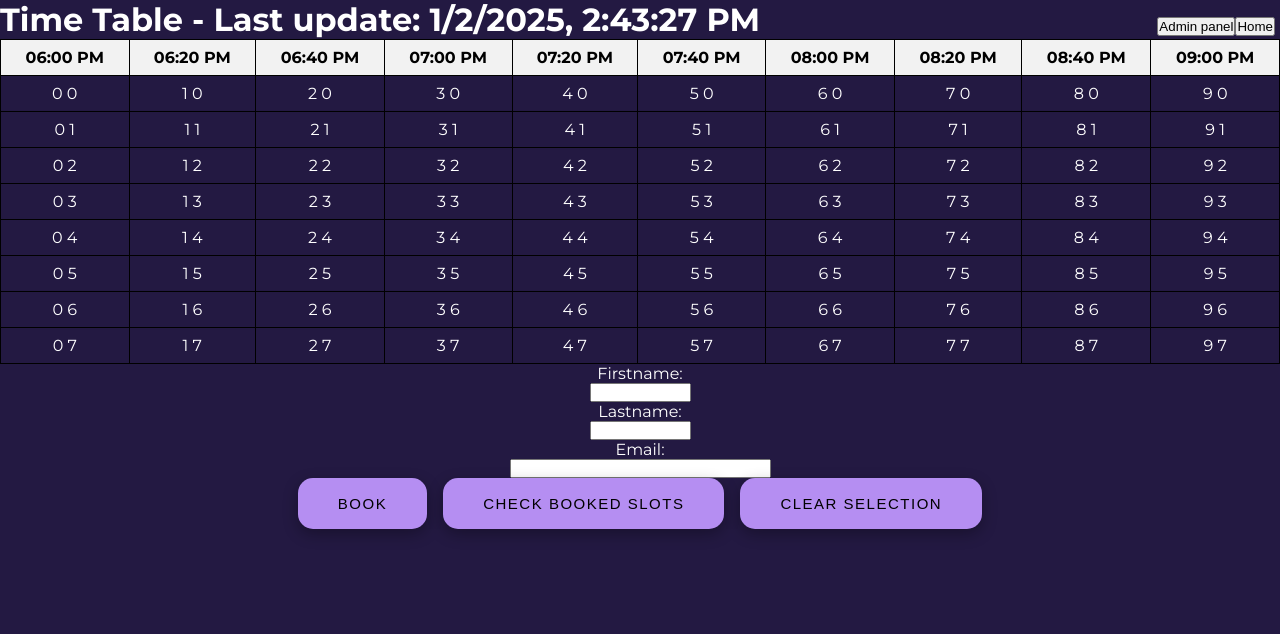
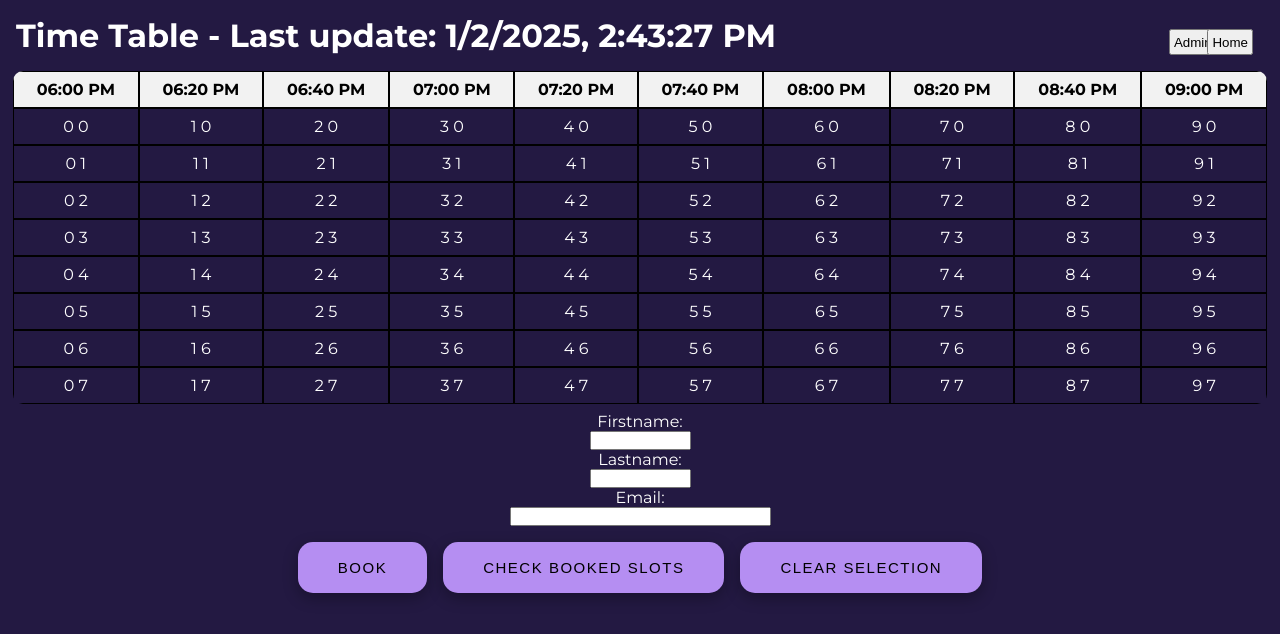
Before and after one commit to thevalleyy/astro-booking-system, a Next.js app: page /table in a window 1280 px wide. Shown: the top 634 px of the page. Built offline with nearby package versions, Linux system fonts and the light colour scheme; no server answers.

Commit message:
Improvements to the CSS

```diff
--- a/pages/table.js
+++ b/pages/table.js
@@ -203,10 +203,9 @@ const TimeTable = () => {
                     <span>This is an alert box.</span>
                 </div>
                 <p style={{ display: "none" }} id="var"></p>
-                <h1>Time Table - {updated}</h1>
-                <h1 className="backToHome">
+                <h1 className="scheduleHeader">Time Table - {updated}
                         <button
-                        className="buttonList"
+                          className="scheduleHeaderButton"
                          onClick={() => {
                                 document.location.href = "./admin";
                             }}
@@ -214,7 +213,7 @@ const TimeTable = () => {
                             Admin panel
                         </button>
                         <button
-                        className="buttonList"
+                            className="scheduleHeaderButton"
                             onClick={() => {
                                 document.location.href = ".";
                             }}
@@ -222,6 +221,7 @@ const TimeTable = () => {
                             Home
                         </button>
                 </h1>
+
                 <button //TODO: so somethign against brute forcing
                     style={{ display: "none" }}
                     onClick={() => {
--- a/styles/globals.css
+++ b/styles/globals.css
@@ -45,6 +45,7 @@ span {
     flex-direction: column;
     align-items: center;
     justify-content: center;
+    padding: 0.5em;
 }
 
 .nextToEachOther {
@@ -52,19 +53,29 @@ span {
     flex-direction: row;
     align-items: center;
     justify-content: center;
+    padding: 1em;
     gap: 16px;
 }
 
-.backToHome {
-    position: absolute;
-    top: 0;
-    right: 0;
-    padding-right: 5px;
+.schedule {
+    border-collapse: separate;
+    border-spacing: 0;
+    margin: auto;
+    width: 98%;
+    border-radius: 10px;
+    overflow: hidden;
 }
 
-.schedule {
-    border-collapse: collapse;
-    width: 100%;
+.scheduleHeader {
+    padding: 0.5em;
+}
+
+.scheduleHeaderButton {
+    cursor: pointer;
+    position: absolute;
+    margin: 1em;
+    right: 1em;
+    padding: 0.25em;
 }
 
 .header {
```
Lines whose indentation alone changed are shown as unchanged.
